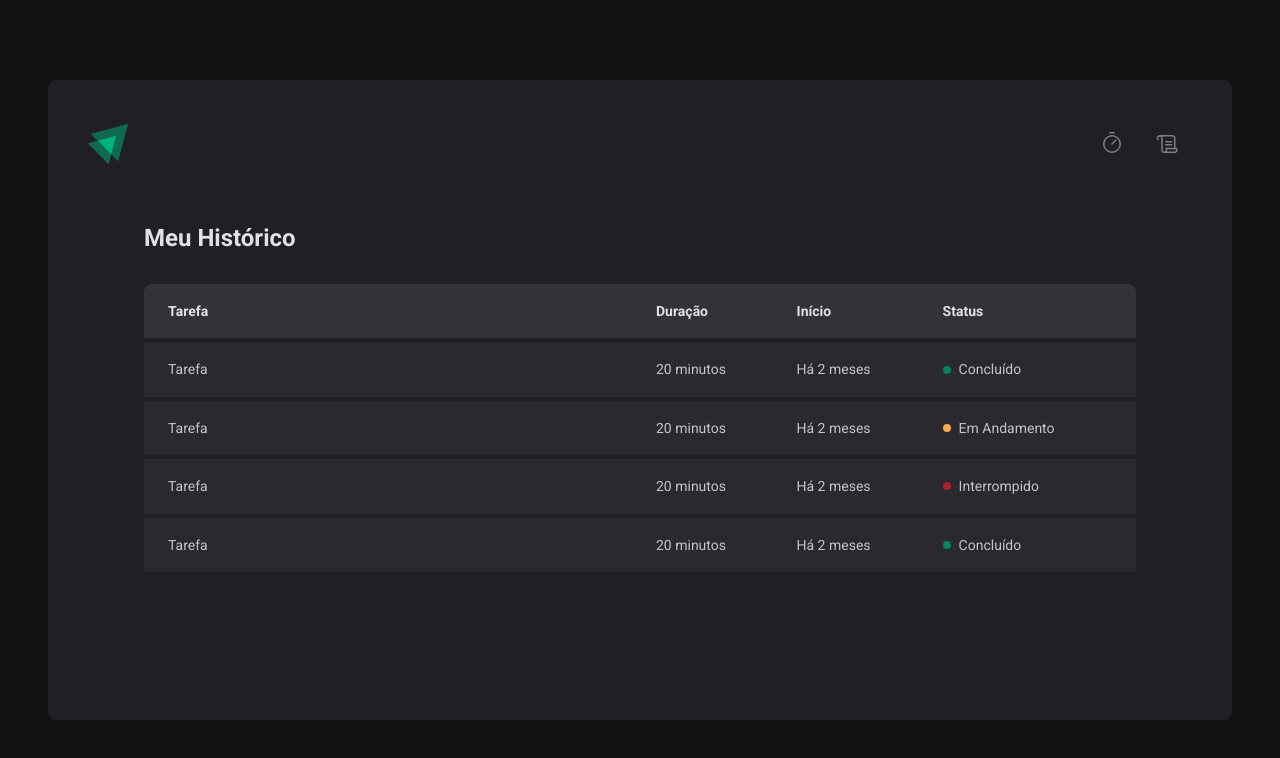
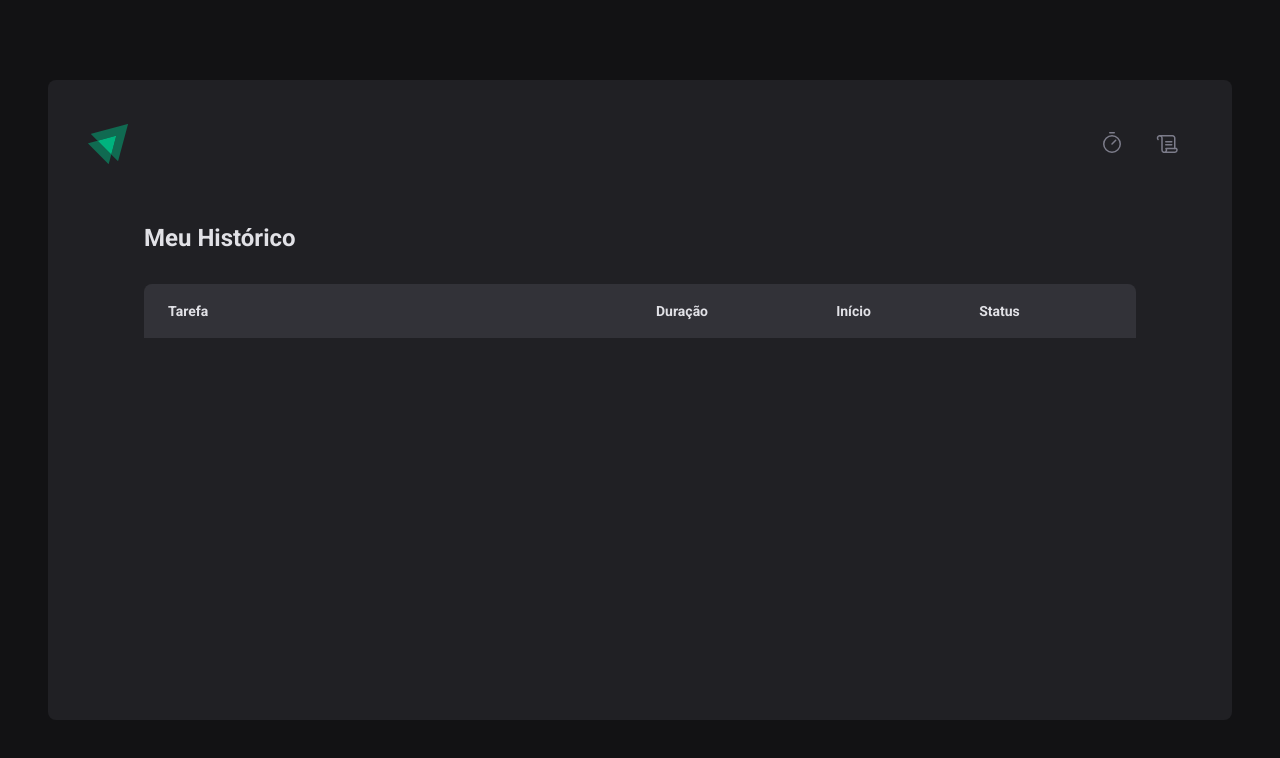
Before and after one commit to ericluizlucas/ignite-timer, a React (Vite) app: page /history in a window 1280 px wide. Shown: the top 758 px of the page. Built offline with nearby package versions, Linux system fonts and the light colour scheme.

Commit message:
Implementando reset do formulario, formatacao de data e listagem do historico

```diff
--- a/src/contexts/CyclesContext.tsx
+++ b/src/contexts/CyclesContext.tsx
@@ -65,7 +65,6 @@ export function CyclesContextProvider({ children, }: CyclesContextProviderProps)
         setCycles((state) => [...state, newCycle])
         setActiveCycleId(newCycle.id)
         setAmountSecondsPassed(0)
-        // reset()
     }
 
     function interruptCurrentCycle() {
--- a/src/pages/History/index.tsx
+++ b/src/pages/History/index.tsx
@@ -1,6 +1,8 @@
 import { useContext } from 'react'
 import { HistoryContainer, HistoryList, Status } from './styles'
 import { CyclesContext } from '../../contexts/CyclesContext'
+import { formatDistanceToNow } from 'date-fns'
+import { ptBR } from 'date-fns/locale'
 
 export function History() {
   const { cycles } = useContext(CyclesContext)
@@ -19,38 +21,28 @@ export function History() {
             </tr>
           </thead>
           <tbody>
-            <tr>
-              <td>Tarefa</td>
-              <td>20 minutos</td>
-              <td>Há 2 meses</td>
-              <td>
-                <Status statusColor="green">Concluído</Status>
-              </td>
-            </tr>
-            <tr>
-              <td>Tarefa</td>
-              <td>20 minutos</td>
-              <td>Há 2 meses</td>
-              <td>
-                <Status statusColor="yellow">Em Andamento</Status>
-              </td>
-            </tr>
-            <tr>
-              <td>Tarefa</td>
-              <td>20 minutos</td>
-              <td>Há 2 meses</td>
-              <td>
-                <Status statusColor="red">Interrompido</Status>
-              </td>
-            </tr>
-            <tr>
-              <td>Tarefa</td>
-              <td>20 minutos</td>
-              <td>Há 2 meses</td>
-              <td>
-                <Status statusColor="green">Concluído</Status>
-              </td>
-            </tr>
+            {cycles.map(cycle => {
+              return (
+                <tr key={cycle.id}>
+                  <td>{cycle.task}</td>
+                  <td>{cycle.minutesAmount}</td>
+                  <td>{formatDistanceToNow(cycle.startDate, {addSuffix: true, locale: ptBR})}</td>
+                  <td>
+                    { cycle.finishedDate && (
+                      <Status statusColor="green">Concluído</Status>
+                    )}
+
+                    {cycle.interruptedDate && (
+                      <Status statusColor="red">Interrompido</Status>
+                    )}
+
+                    {!cycle.finishedDate && !cycle.interruptedDate && (
+                      <Status statusColor="yellow">Em Andamento</Status>
+                    )}
+                  </td>
+                </tr>
+              )
+            })}
           </tbody>
         </table>
       </HistoryList>
--- a/src/pages/Home/index.tsx
+++ b/src/pages/Home/index.tsx
@@ -31,12 +31,17 @@ export function Home() {
 
   const { handleSubmit, watch, reset } = newCycleForm
 
+  function handleCreateNewCycle(data: NewCycleFormData) {
+    createNewCycle(data)
+    reset()
+  }
+
   const task = watch('task')
   const isSubmitDisabled = !task
 
   return (
     <HomeContainer>
-      <form onSubmit={handleSubmit(createNewCycle)} action="">
+      <form onSubmit={handleSubmit(handleCreateNewCycle)} action="">
 
           <FormProvider {...newCycleForm}>
             <NewCycleForm />
```
